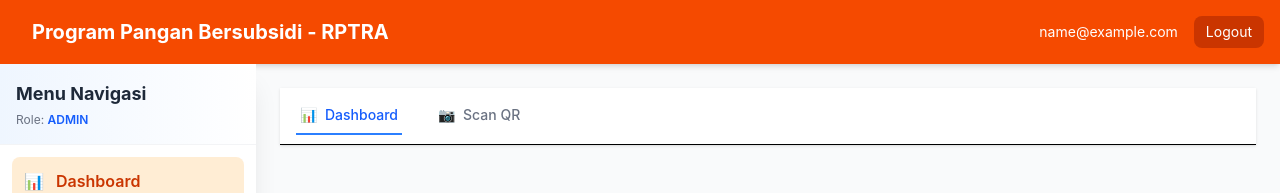
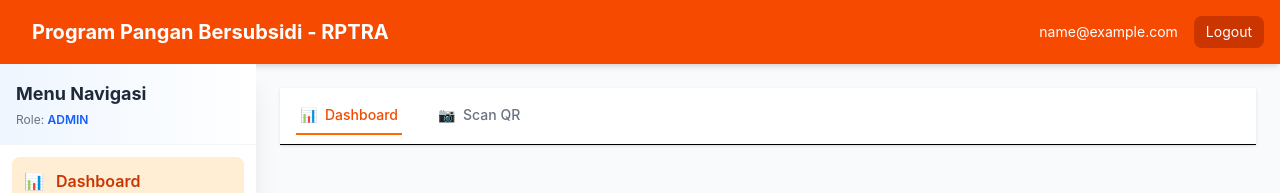
Before and after one commit to AsmodayCelestia/antrian-rptra, a Vue app: page /admin/dashboard in a window 1280 px wide. Shown: the top 193 px of the page. Built offline with nearby package versions, Linux system fonts and the light colour scheme; no server answers; sample sign-in values are in the browser's storage; the HTML template or start-up script is replaced by a standard one.

Commit message:
sidebard section update colour

```diff
--- a/src/pages/AdminView.vue
+++ b/src/pages/AdminView.vue
@@ -10,7 +10,7 @@
             :class="[
               'flex items-center px-1 py-2 border-b-2 text-sm font-medium',
               isActive(item.path)
-                ? 'border-blue-500 text-blue-600'
+                ? 'border-orange-500 text-orange-600'
                 : 'border-transparent text-gray-500 hover:text-gray-700'
             ]"
           >
```
